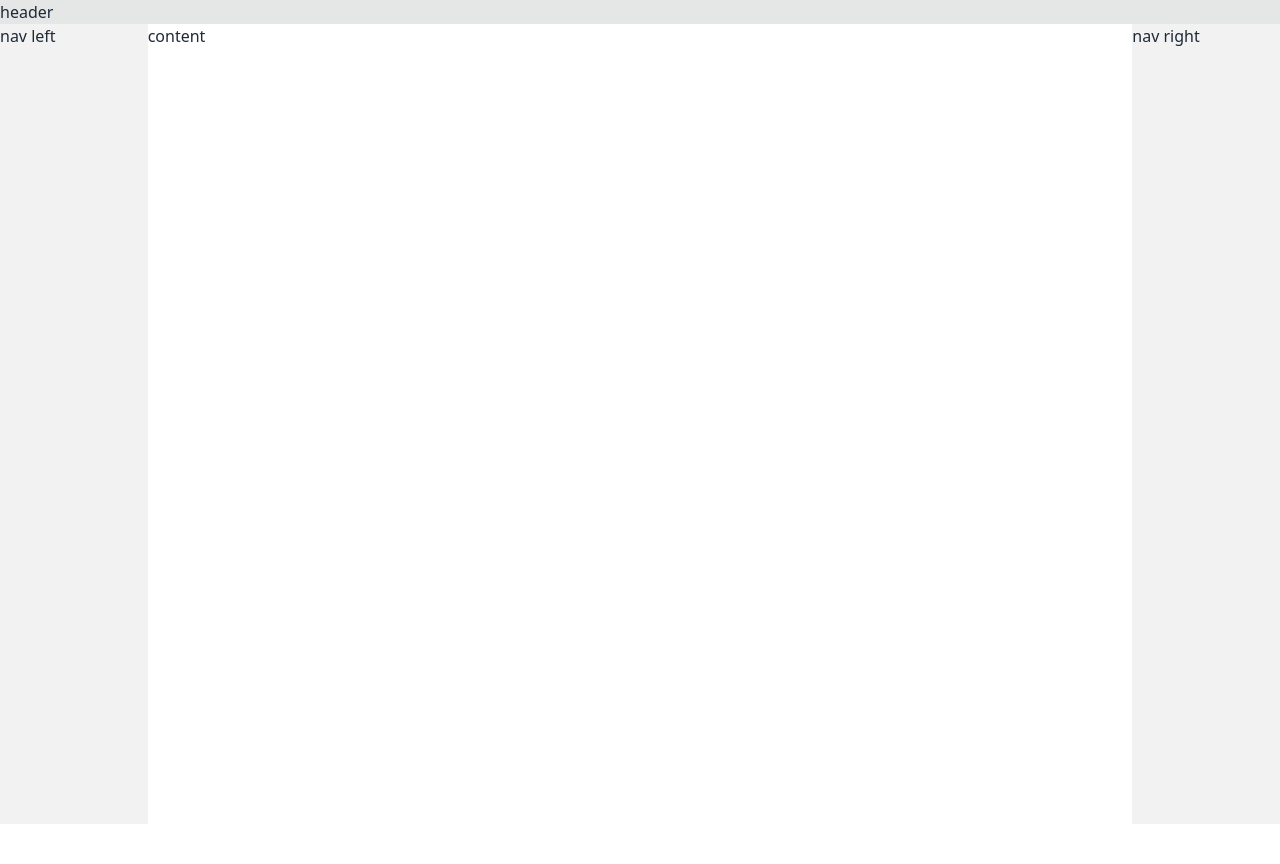
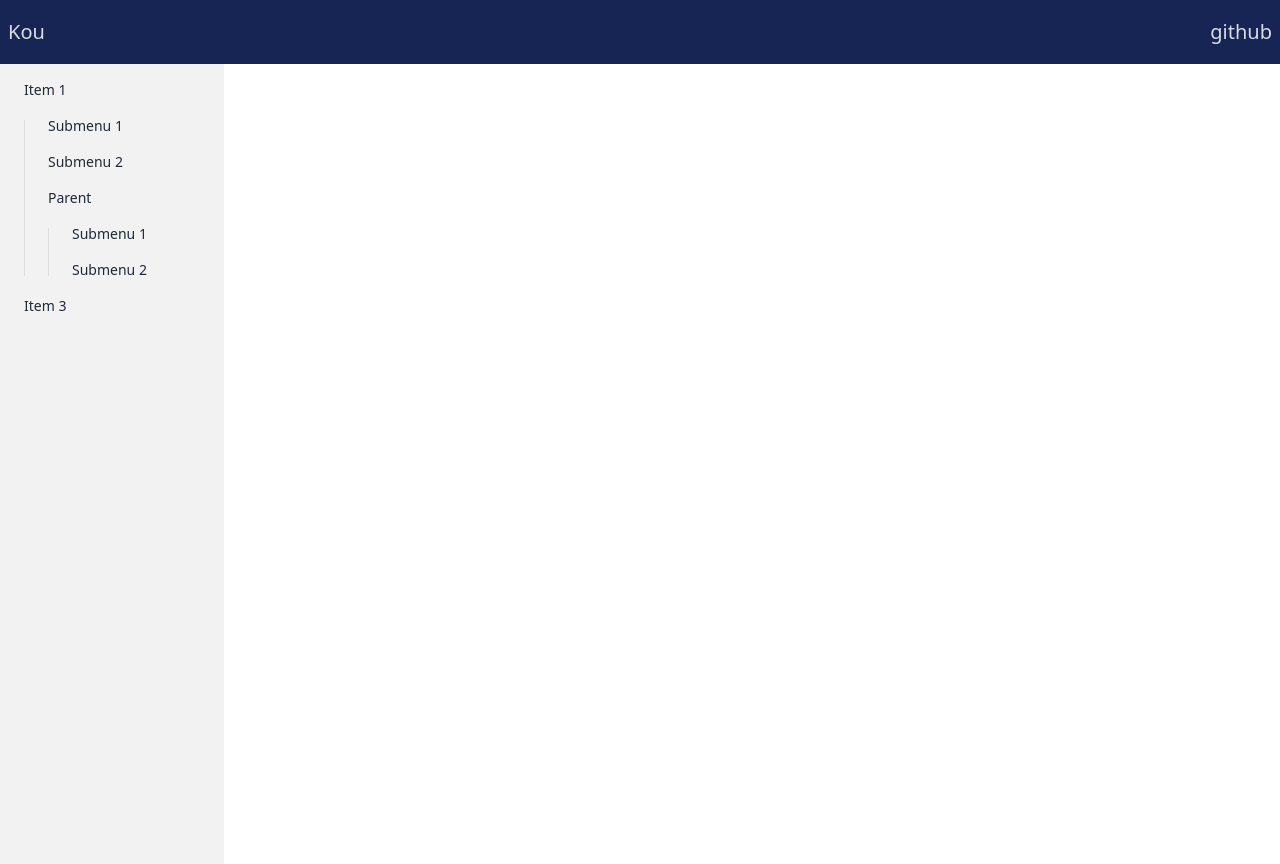
Before and after one commit to chen56/kou, an Astro site in the folder app/packages/app-astro/: page / in a window 1280 px wide. Before the commit the page ends 824 px from the top, so only its background shows below. Built offline with nearby package versions, Linux system fonts and the light colour scheme; Astro itself is replaced by a stand-in of ours.

Commit message:
css 基本布局

```diff
--- a/app/packages/app-astro/src/pages/index.astro
+++ b/app/packages/app-astro/src/pages/index.astro
@@ -2,13 +2,41 @@
 import Layout from '../layouts/Layout.astro';
 ---
 
-<Layout title="Welcome to Astro.">
+<Layout title="Welcome to Kou.">
     <main>
-        <div class="bg-base-300">header</div>
+        <div class="sticky top-0 navbar bg-blue-950 text-neutral-content">
+            <div class="navbar-start">
+                <a class="link link-hover text-xl">Kou</a>
+            </div>
+            <div class="navbar-end">
+                <a class="link link-hover text-xl">github</a>
+            </div>
+        </div>
+
         <div class="flex">
-            <span class="w-48   bg-base-200 h-dvh">nav left</span>
-            <span class="w-full bg-base-100">content</span>
-            <span class="w-48   bg-base-200">nav right</span>
+            <!--h-dvh 使左边栏占满viewport所有有效高度-->
+            <div class="flex-none min-w-48   bg-base-200 h-dvh  ">
+                <ul class="menu bg-base-200 w-56 rounded-box">
+                    <li><a>Item 1</a></li>
+                    <li>
+                        <ul>
+                            <li><a>Submenu 1</a></li>
+                            <li><a>Submenu 2</a></li>
+                            <li>
+                                <a>Parent</a>
+                                <ul>
+                                    <li><a>Submenu 1</a></li>
+                                    <li><a>Submenu 2</a></li>
+                                </ul>
+                            </li>
+                        </ul>
+                    </li>
+                    <li><a>Item 3</a></li>
+                </ul>
+
+            </div>
+            <span class="flex-auto             bg-base-100"><slot/></span>
+            <!--<span class="flex-none min-w-48    bg-base-200  ">nav right</span>-->
         </div>
     </main>
 </Layout>
```
